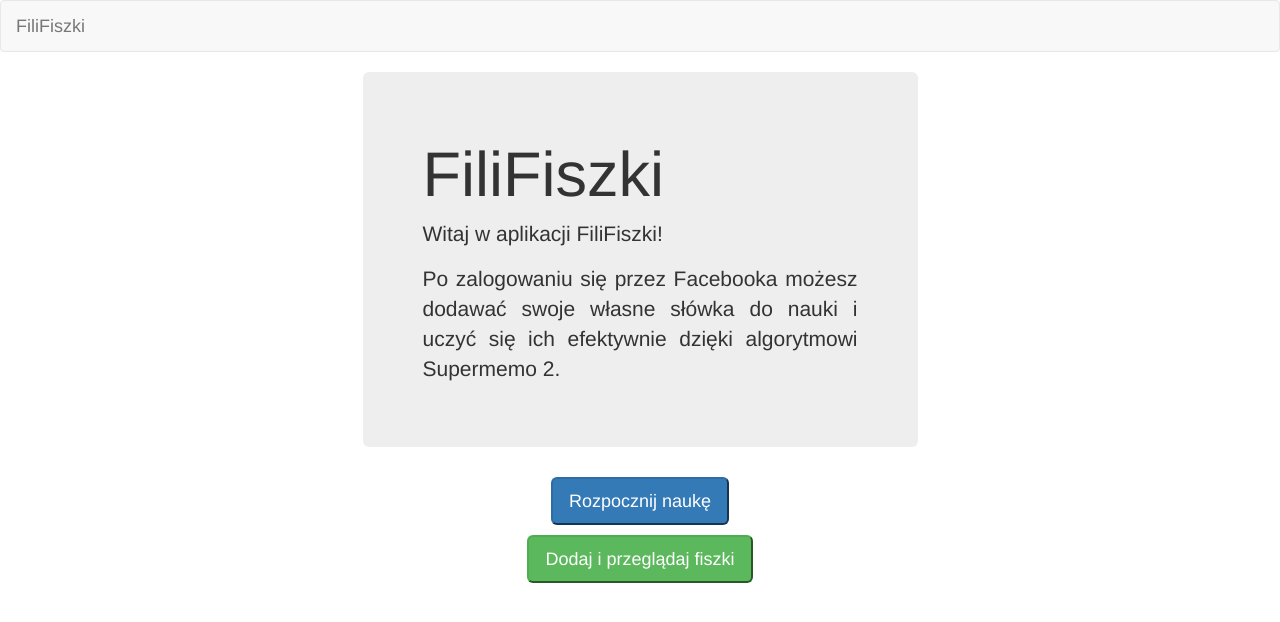
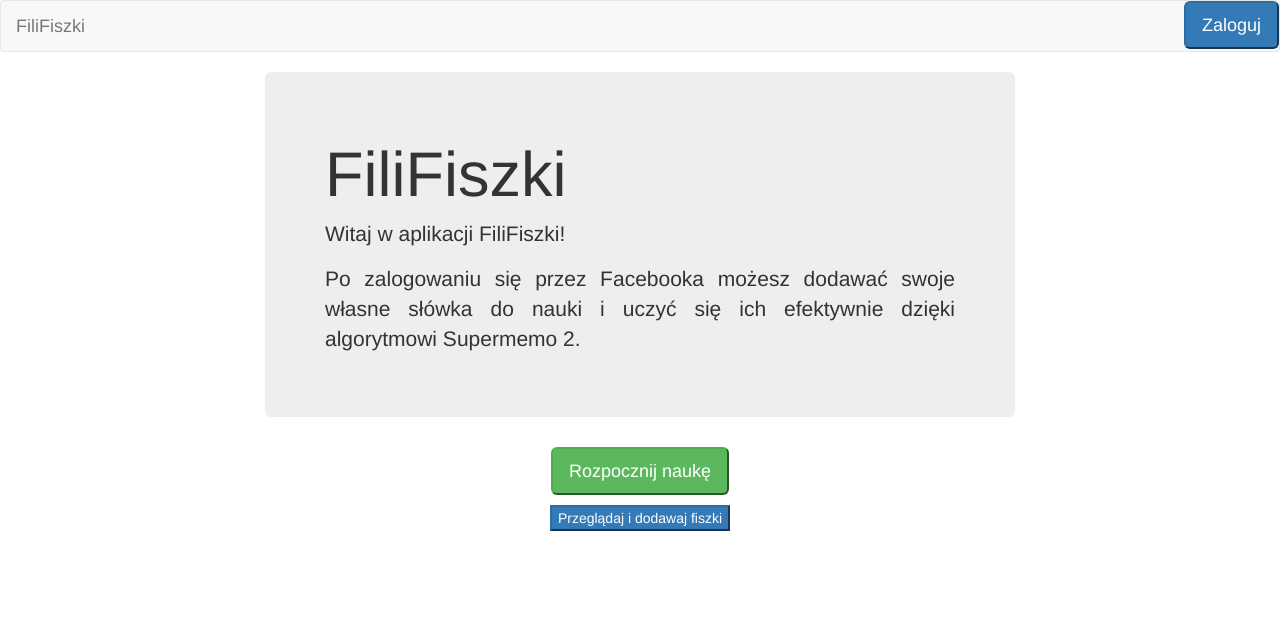
Before and after one commit to barmac/Flashcards, a Django app: template flashcards/main/templates/main/index.html in a window 1280 px wide. Shown: the top 622 px of the page. Run offline with Django 3.2, Linux system fonts and the light colour scheme; the template is opened without the code that fills it, so the values that code supplies are empty; some libraries are stand-ins or nearby versions.

Commit message:
Remove facebook button and add some styling

```diff
--- a/flashcards/main/templates/main/base.html
+++ b/flashcards/main/templates/main/base.html
@@ -8,34 +8,31 @@
     {% endblock %}
 </head>
 <body>
-<div id="fb-root"></div>
-<script>(function(d, s, id) {
-  var js, fjs = d.getElementsByTagName(s)[0];
-  if (d.getElementById(id)) return;
-  js = d.createElement(s); js.id = id;
-  js.src = "//connect.facebook.net/pl_PL/sdk.js#xfbml=1&version=v2.9&appId=1922360861340355";
-  fjs.parentNode.insertBefore(js, fjs);
-}(document, 'script', 'facebook-jssdk'));</script>
 <nav class="navbar navbar-default">
     <div class="container-fluid">
         <div class="navbar-header">
             <a href="/" class="navbar-brand">FiliFiszki</a>
         </div>
         <div class="navbar-right">
-            <div class="fb-login-button" data-max-rows="1" data-size="large" data-button-type="login_with" data-show-faces="false" data-auto-logout-link="true" data-use-continue-as="false"></div>
+            {% if username %}
+                <span class="text-info">Zalogowano jako {{ username }}</span>
+                <a href="/logout"><button class="btn-sm btn-primary">Wyloguj</button></a>
+            {% else %}
+                <a href="/login/facebook"><button class="btn-lg btn-primary">Zaloguj</button></a>
+            {% endif %}
         </div>
     </div>
 </nav>
 <div class="container">
     <div class="row">
 
-        <div class="col-xs-2 col-sm-3 col-md-3 col-lg-3">
+        <div class="col-xs-0 col-sm-1 col-md-2 col-lg-2">
         </div>
-        <div class="col-xs-8 col-sm-6 col-md-6 col-lg-6">
+        <div class="col-xs-12 col-sm-10 col-md-8 col-lg-8">
             {% block content %}
             {% endblock %}
         </div>
-        <div class="col-xs-2 col-sm-3 col-md-3 col-lg-3">
+        <div class="col-xs-0 col-sm-1 col-md-2 col-lg-2">
         </div>
     </div>
 </div>
--- a/flashcards/main/templates/main/flashcards.html
+++ b/flashcards/main/templates/main/flashcards.html
@@ -8,7 +8,7 @@
     <form action="" method="post">
     {% csrf_token %}
     {{ form.as_p }}
-    <p>
+    <p class="text-right">
         <button type="submit" class="btn btn-lg btn-success">Dodaj</button>
     </p>
     </form>
--- a/flashcards/main/templates/main/index.html
+++ b/flashcards/main/templates/main/index.html
@@ -14,10 +14,10 @@
     </div>
     <div class="text-center">
         <p>
-            <a href="/play"><button class="btn-lg btn-primary">Rozpocznij naukę</button></a>
+            <a href="/play"><button class="btn-lg btn-success">Rozpocznij naukę</button></a>
         </p>
         <p>
-            <a href="/flashcards"><button class="btn-lg btn-success">Dodaj i przeglądaj fiszki</button></a>
+            <a href="/flashcards"><button class="btn-md btn-primary">Przeglądaj i dodawaj fiszki</button></a>
         </p>
     </div>
 {% endblock %}
--- a/flashcards/main/urls.py
+++ b/flashcards/main/urls.py
@@ -1,10 +1,11 @@
 from django.conf.urls import url, include
-from .views import MainView, FlashcardsView, PlayView, NewIntervalView
+from .views import MainView, LogoutView, FlashcardsView, PlayView, NewIntervalView
 
 
 urlpatterns = [
     url('', include('social_django.urls', namespace='social')),
     url(r'^$', MainView.as_view(), name='main'),
+    url(r'^logout/$', LogoutView.as_view(), name='logout'),
     url(r'^flashcards/$', FlashcardsView.as_view(), name='flashcards'),
     url(r'^play/$', PlayView.as_view(), name='play'),
     url(r'^flashcard/(?P<id>\d+)/(?P<grade>\d+)/$', NewIntervalView.as_view()),
```
Also changed, not shown: flashcards/main/views.py (+17 -8 lines).
